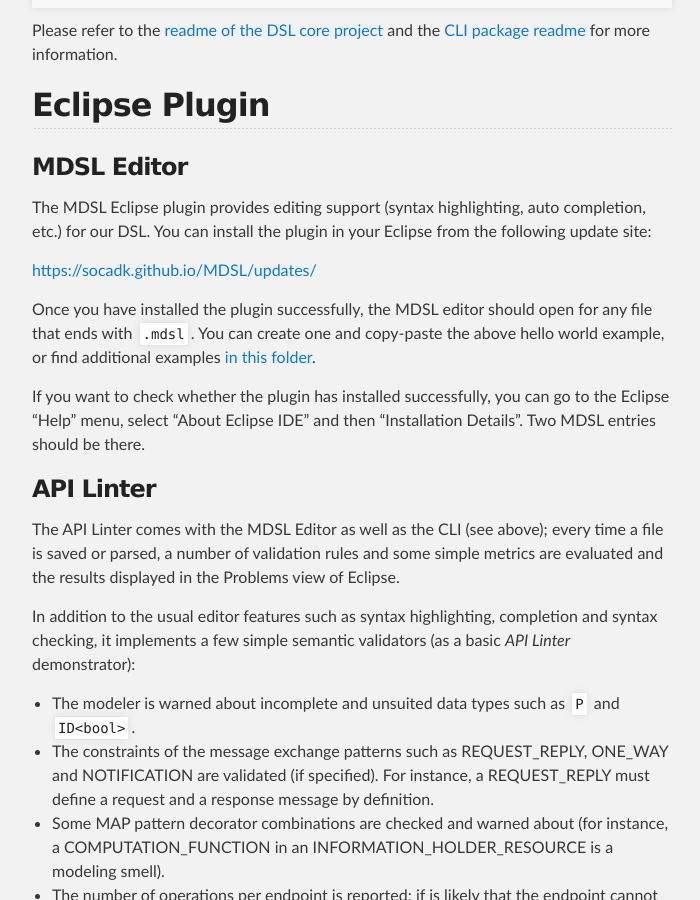
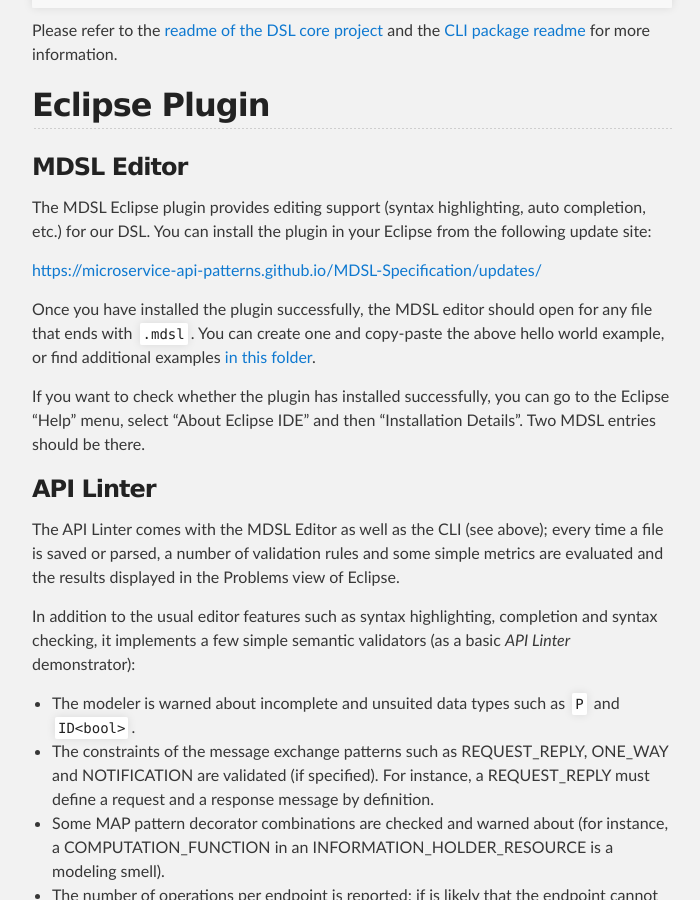
Before and after one commit to Microservice-API-Patterns/MDSL-Specification, a Jekyll site: the page built from docs/tools.md, in a window 1280 px wide and 900 px high, scrolled down 1081 px. Shown: the whole window, without its empty margins (288-988 px from the left). Built offline with Jekyll 4.4.1, drawn with Linux system fonts in a browser that asks for light colours; our own code applies the rules of GitHub Pages for plain Markdown files; some of the changed lines change nothing that is shown.

Commit message:
Updating links to specs

```diff
--- a/docs/tools.md
+++ b/docs/tools.md
@@ -61,7 +61,7 @@
 ### MDSL Editor
 The MDSL Eclipse plugin provides editing support (syntax highlighting, auto completion, etc.) for our DSL. You can install the plugin in your Eclipse from the following update site:
 
-[https://socadk.github.io/MDSL/updates/](https://socadk.github.io/MDSL/updates/)
+[https://microservice-api-patterns.github.io/MDSL-Specification/updates/](https://microservice-api-patterns.github.io/MDSL-Specification/updates/)
 
 Once you have installed the plugin successfully, the MDSL editor should open for any file that ends with `.mdsl`. You can create one and copy-paste the above hello world example, or find additional examples [in this folder](https://github.com/Microservice-API-Patterns/MDSL-Specification/tree/master/examples).
 
```
Also changed, not shown: README.md, 1 other file.
